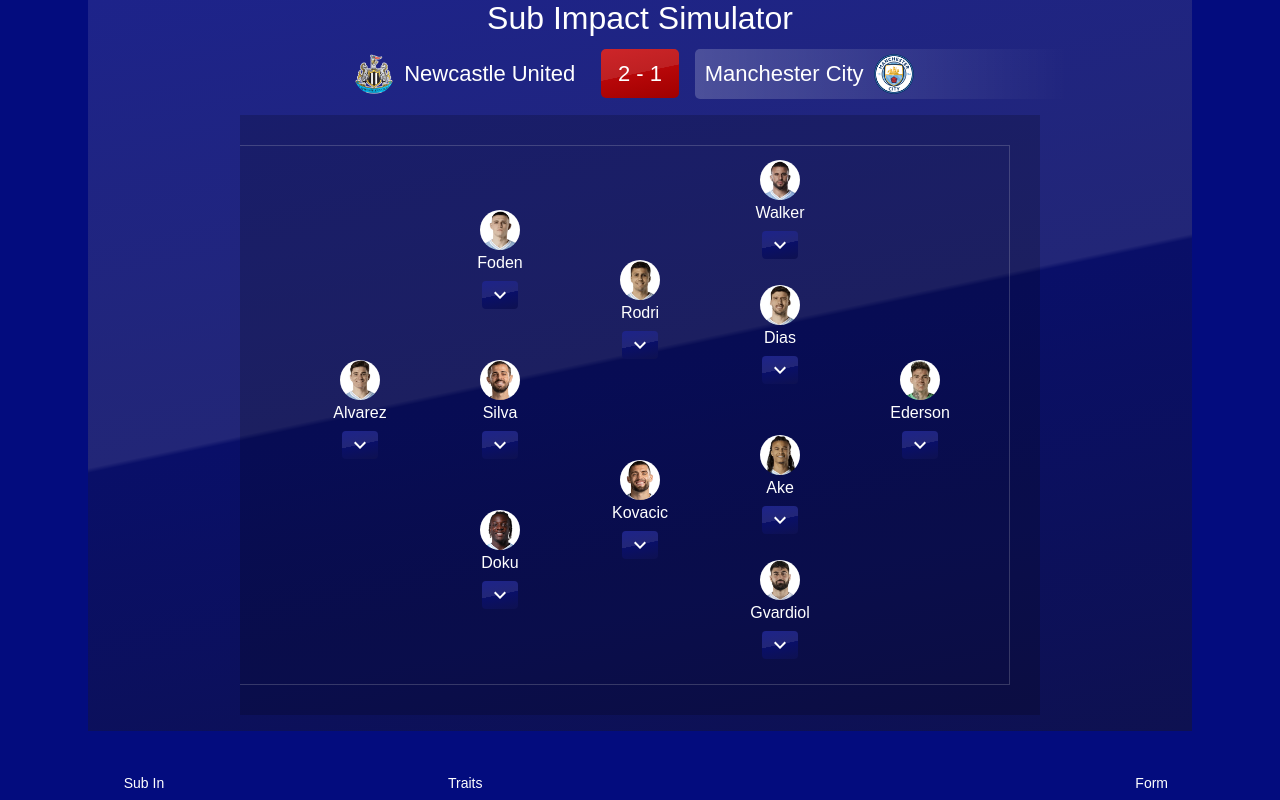
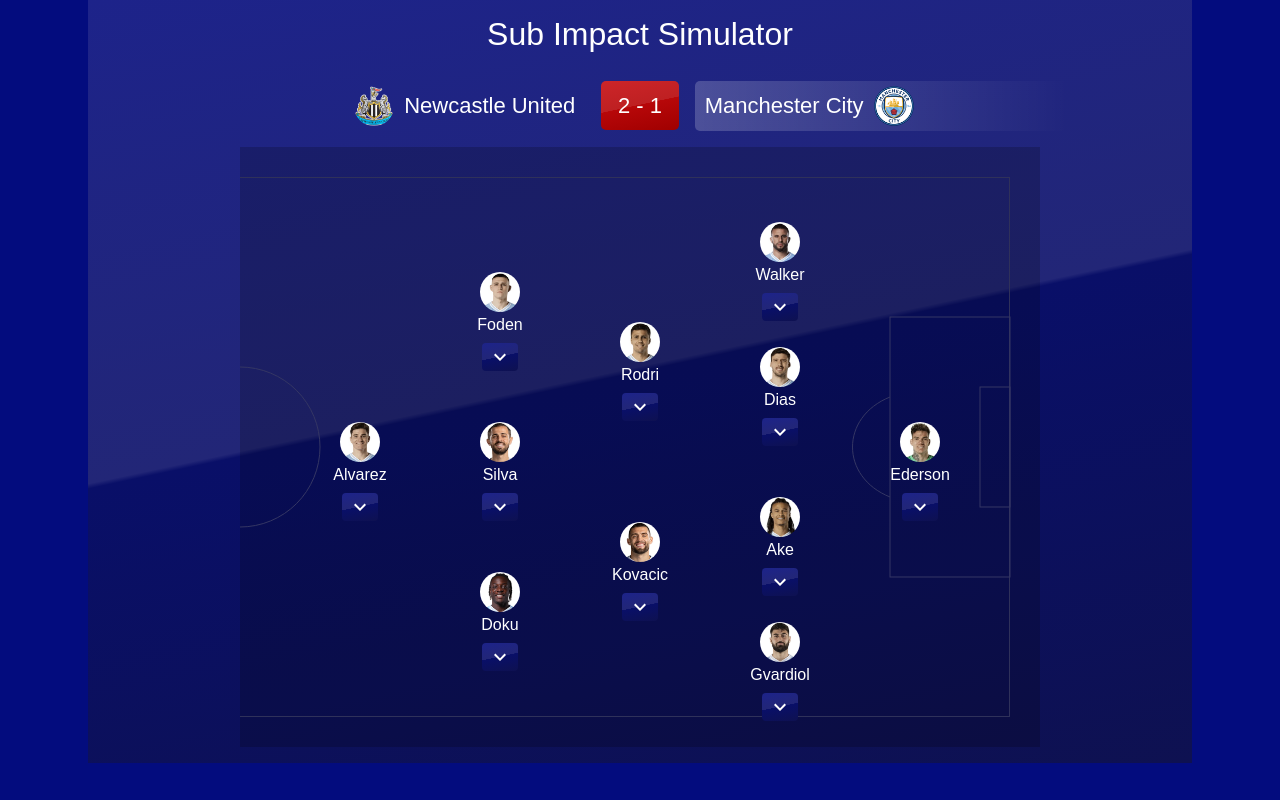
Before and after one commit to andyshora/tfg-rfp-m4, a React (Create React App) app: page / in a window 1280 px wide. Shown: the top 800 px of the page. Built offline with nearby package versions, Linux system fonts and the light colour scheme; a web font is replaced by a local one.

Commit message:
Pitch lines

```diff
--- a/src/components/SubImpactSim.js
+++ b/src/components/SubImpactSim.js
@@ -66,7 +66,7 @@
 
     &::before {
       content: '';
-      border: 1px solid rgba(255, 255, 255, 0.2);
+      border: 1px solid #343664;
       width: 1540px;
       height: 540px;
       position: absolute;
@@ -78,6 +78,7 @@
 const PitchBottomTextWrap = SC.div`
   position: absolute;
   bottom: 1rem;
+  right: 1rem;
   display: flex;
   align-items: center;
   justify-content: center;
@@ -257,7 +258,7 @@
   }
   function getPlayersOnPitch(players, leftOffset) {
     return players.map((player, index) => (
-        <PlayerOnPitch key={player.name} style={{ left: leftOffset + (140 * player.x), top: 40 + (50 * player.y) }} isActive={player.name === activeSubOff} isHidden={activeSubOff === player.name && activeSubOn}>
+        <PlayerOnPitch key={player.name} style={{ left: leftOffset + (140 * player.x), top: 70 + (50 * player.y) }} isActive={player.name === activeSubOff} isHidden={activeSubOff === player.name && activeSubOn}>
           <Avatar key={index} alt={player.name} src={`/assets/images/players/${player.image}`} />
           <Typography variant="h6" component="h6" gutterBottom>{player.name}</Typography>
           {player.name === activeSubOff ? <Button size="small" variant="subOffCancel" color="secondary" onClick={() => subOff('')} title={`Cancel sub`}><DeleteIcon /></Button> : <Button disabled={activeSubOn} onClick={() => subOff(player.name)} size="small" variant="subOff" color="secondary" title={`See the impact of replacing ${player.name}`}><KeyboardArrowDownIcon /></Button>}
@@ -303,7 +304,7 @@
     const leftOffset = activeTeamIndex ? 40 : 60;
     return (
       (
-        <PlayerOnPitch key={player.name} style={{ left: leftOffset + (140 * newX), top: 30 + (50 * newY) }} isActive={player.name === activeSubOff} isSub={true}>
+        <PlayerOnPitch key={player.name} style={{ left: leftOffset + (140 * newX), top: 70 + (50 * newY) }} isActive={player.name === activeSubOff} isSub={true}>
           <Avatar alt={player.name} src={`/assets/images/players/${player.image}`} />
           <Typography variant="h6" component="h6" gutterBottom>{player.name}</Typography>
           <Button size="small" variant="subOffCancel" color="secondary" onClick={() => {subOff(''); subOn('');}} title={`Reset`}><DeleteIcon /></Button>
@@ -314,7 +315,7 @@
   return (
     <Container sx={{ minWidth: 900 }}>
         <Box sx={{ minHeight: 400, background: "linear-gradient(-192deg, #1d238a 0%, #222677 48.5%, #090f68 49%, #0e1151 100%)" }}>
-            <Typography variant="h3" component="h3" gutterBottom>Sub Impact Simulator</Typography>
+            <Typography variant="h3" component="h3" gutterBottom style={{ padding: '1rem 0' }}>Sub Impact Simulator</Typography>
             <LiveScoreWrap>
               <Grid container spacing={2}>
                 <Grid item xs={5.5} align="right">
@@ -334,8 +335,38 @@
             </LiveScoreWrap>
             <PitchOverflowWrap>
               <Pitch style={{ transform: `translateX(${-activeTeamIndex * 800}px)` }}>
-                <HomePitchOverlay style={{ background: activeTeamIndex === 0 ? 'rgba(0, 0, 0, 0.1)' : 'rgba(0, 0, 0, 0)' }} />
-                <AwayPitchOverlay style={{ background: activeTeamIndex === 1 ? 'rgba(0, 0, 0, 0.1)' : 'rgba(0, 0, 0, 0)' }} />
+                <HomePitchOverlay style={{ background: activeTeamIndex === 0 ? 'rgba(0, 0, 0, 0.1)' : 'rgba(0, 0, 0, 0)' }}>
+                    <svg width="800" height="600" viewBox="0 0 800 600" fill="none" xmlns="http://www.w3.org/2000/svg">
+                      <g id="penalty-box">
+                        <rect x="30" y="170" width="120" height="260" fill="none" stroke="#343664" strokeWidth="1" />
+                      </g>
+                      <g id="penalty-box-d">
+                        <path d="M 150 250 c 50 20 50 80 0 100" stroke="#343664" strokeWidth="1" />
+                      </g>
+                      <g id="six-yard-box">
+                        <rect x="30" y="240" width="30" height="120" fill="none" stroke="#343664" strokeWidth="1" />
+                      </g>
+                      <g id="center-circle">
+                        <circle cx="800" cy="300" r="80" fill="none" stroke="#343664" strokeWidth="1" />
+                      </g>
+                    </svg>
+                  </HomePitchOverlay>
+                <AwayPitchOverlay style={{ background: activeTeamIndex === 1 ? 'rgba(0, 0, 0, 0.1)' : 'rgba(0, 0, 0, 0)' }}>
+                <svg width="800" height="600" viewBox="0 0 800 600" fill="none" xmlns="http://www.w3.org/2000/svg">
+                      <g id="penalty-box">
+                        <rect x="650" y="170" width="120" height="260" fill="none" stroke="#343664" strokeWidth="1" />
+                      </g>
+                      <g id="penalty-box-d">
+                        <path d="M 650 250 c -50 20 -50 80 0 100" stroke="#343664" strokeWidth="1" />
+                      </g>
+                      <g id="six-yard-box">
+                        <rect x="740" y="240" width="30" height="120" fill="none" stroke="#343664" strokeWidth="1" />
+                      </g>
+                      <g id="center-circle">
+                        <circle cx="0" cy="300" r="80" fill="none" stroke="#343664" strokeWidth="1" />
+                      </g>
+                    </svg>
+                    </AwayPitchOverlay>
               {getPlayersOnPitch(homePlayers, 60)}
               {getPlayersOnPitch(awayPlayers, 40)}
               {activeSubOff && activeSubOn ? getSubCell(activeTeamIndex) : ''}
```
